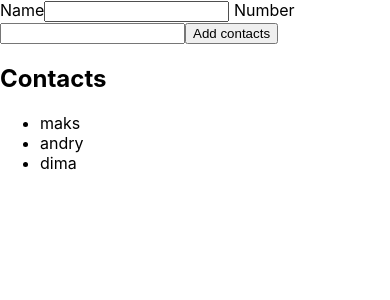
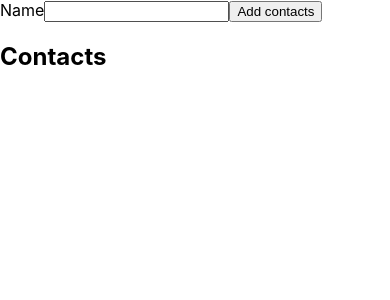
Before and after one commit to Ihorhomenko/goit-react-hw-02-feedback, a React (Create React App) app: page / in a window 390 px wide. Shown: the top 300 px of the page. Built offline with nearby package versions, Linux system fonts and the light colour scheme.

Commit message:
started phonebook

```diff
--- a/src/components/App.jsx
+++ b/src/components/App.jsx
@@ -2,13 +2,13 @@ import React, { Component } from 'react';
 import Statistics from './statistics';
 import FeedbackOptions from './feedback-options';
 import PhoneRegBook from './phonebook';
-import Contacts from './contacts'
+import Contacts from './contacts';
 
 class App extends Component {
   state = {
-    contacts: ['maks', 'andry', 'dima'],
-    name: ''
-  }
+    contacts: [],
+    name: '',
+  };
   // state = {
   //   good: 0,
   //   neutral: 0,
@@ -53,10 +53,12 @@ class App extends Component {
     // const positiveFeedback = Math.trunc((good / (good + neutral + bad)) * 100);
     return (
       <div>
-        <section><PhoneRegBook/></section>
+        <section>
+          <PhoneRegBook />
+        </section>
         <section>
           <h2>Contacts</h2>
-          <Contacts contacts={this.state.contacts}/>
+          <Contacts contacts={this.state.contacts} />
         </section>
       </div>
       // <section>
--- a/src/components/contacts.js
+++ b/src/components/contacts.js
@@ -1,6 +1,6 @@
 import React, { Component } from 'react';
 
-const Contacts = ({contacts, name}) => {
+const Contacts = ({ contacts }) => {
   return (
     <ul>
       {contacts.map(el => (
@@ -8,6 +8,6 @@ const Contacts = ({contacts, name}) => {
       ))}
     </ul>
   );
-}
+};
 
 export default Contacts;
--- a/src/components/phonebook.js
+++ b/src/components/phonebook.js
@@ -5,29 +5,33 @@ class PhoneRegBook extends Component {
     e.preventDefault();
     const form = e.currentTarget;
     const name = form.elements.name.value;
-        const number = form.elements.number.value;
-        console.log(name, number);
-        this.props.onSumit({ name, number });
+    // const number = form.elements.number.value;
+    console.log(name);
+    // this.props.setState({ name: [{ name }] });
     form.reset();
-}
+  };
 
   render() {
     return (
       <form onSubmit={this.handleSubmit}>
-        <label> Name
-            <input type="text"
+        <label>
+          {' '}
+          Name
+          <input
+            type="text"
             name="name"
             pattern="^[a-zA-Zа-яА-Я]+(([' -][a-zA-Zа-яА-Я ])?[a-zA-Zа-яА-Я]*)*$"
             title="Name may contain only letters, apostrophe, dash and spaces. For example Adrian, Jacob Mercer, Charles de Batz de Castelmore d'Artagnan"
-                    required/>
+            required
+          />
         </label>
-        <label> Number
+        {/* <label> Number
             <input type="tel"
                     name="number"
                     pattern="\+?\d{1,4}?[-.\s]?\(?\d{1,3}?\)?[-.\s]?\d{1,4}[-.\s]?\d{1,4}[-.\s]?\d{1,9}"
                     title="Phone number must be digits and can contain spaces, dashes, parentheses and can start with +"
                     required />
-        </label>
+        </label> */}
 
         <button type="submit">Add contacts</button>
       </form>
```
Lines whose indentation alone changed are shown as unchanged.
